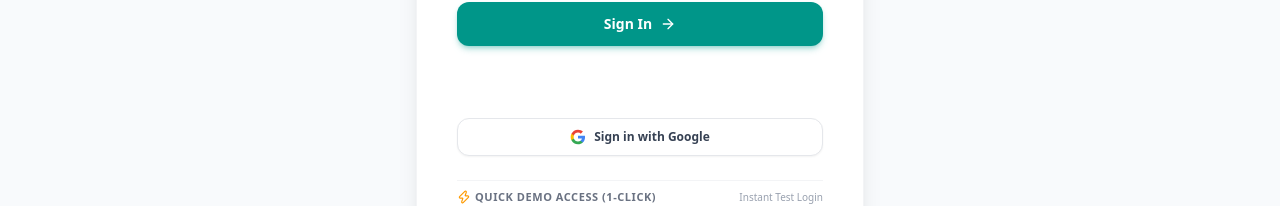
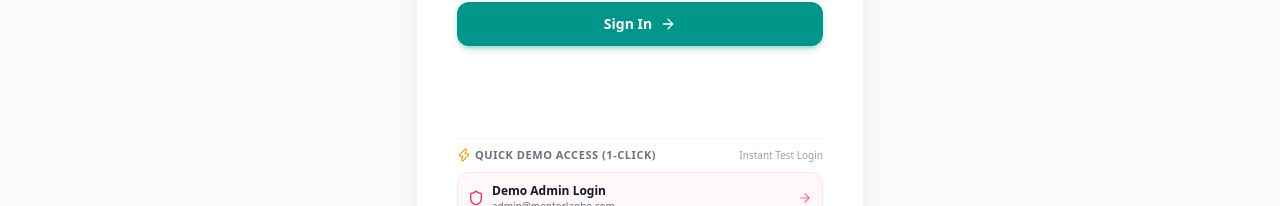
Before and after one commit to EHMahi9/MentorLagbe-Client, a Next.js app: page /sign-in in a window 1280 px wide. Shown: the part 440-646 px from the top of the page. Built offline with nearby package versions, Linux system fonts and the light colour scheme; no server answers.

Commit message:
style(auth): display single official Google sign-in button for clean UI

```diff
--- a/app/sign-in/page.tsx
+++ b/app/sign-in/page.tsx
@@ -282,34 +282,9 @@ function SignInContent() {
           </button>
         </form>
 
-        {/* Google OAuth Sign-In Button */}
-        <div className="space-y-2">
-          <div id="google-btn-rendered" className="flex justify-center w-full min-h-[40px]"></div>
-          <button
-            type="button"
-            onClick={triggerGoogleSignIn}
-            className="w-full py-2.5 px-4 rounded-xl text-xs font-semibold border border-gray-200 dark:border-gray-700 bg-white dark:bg-gray-900 hover:bg-gray-50 dark:hover:bg-gray-800 text-gray-700 dark:text-gray-200 flex items-center justify-center gap-2 transition-colors shadow-xs"
-          >
-            <svg className="w-4 h-4" viewBox="0 0 24 24">
-              <path
-                fill="#4285F4"
-                d="M22.56 12.25c0-.78-.07-1.53-.2-2.25H12v4.26h5.92c-.26 1.37-1.04 2.53-2.21 3.31v2.77h3.57c2.08-1.92 3.28-4.74 3.28-8.09z"
-              />
-              <path
-                fill="#34A853"
-                d="M12 23c2.97 0 5.46-.98 7.28-2.66l-3.57-2.77c-.98.66-2.23 1.06-3.71 1.06-2.86 0-5.29-1.93-6.16-4.53H2.18v2.84C3.99 20.53 7.7 23 12 23z"
-              />
-              <path
-                fill="#FBBC05"
-                d="M5.84 14.09c-.22-.66-.35-1.36-.35-2.09s.13-1.43.35-2.09V7.06H2.18C1.43 8.55 1 10.22 1 12s.43 3.45 1.18 4.94l2.85-2.22.81-.63z"
-              />
-              <path
-                fill="#EA4335"
-                d="M12 5.38c1.62 0 3.06.56 4.21 1.64l3.15-3.15C17.45 2.09 14.97 1 12 1 7.7 1 3.99 3.47 2.18 7.06l3.66 2.84c.87-2.6 3.3-4.52 6.16-4.52z"
-              />
-            </svg>
-            <span>Sign in with Google</span>
-          </button>
+        {/* Google OAuth Official Button */}
+        <div className="flex justify-center w-full min-h-[44px]">
+          <div id="google-btn-rendered" className="w-full flex justify-center"></div>
         </div>
 
         {/* 1-Click Quick Demo Access (As demonstrated in the instruction video) */}
```
